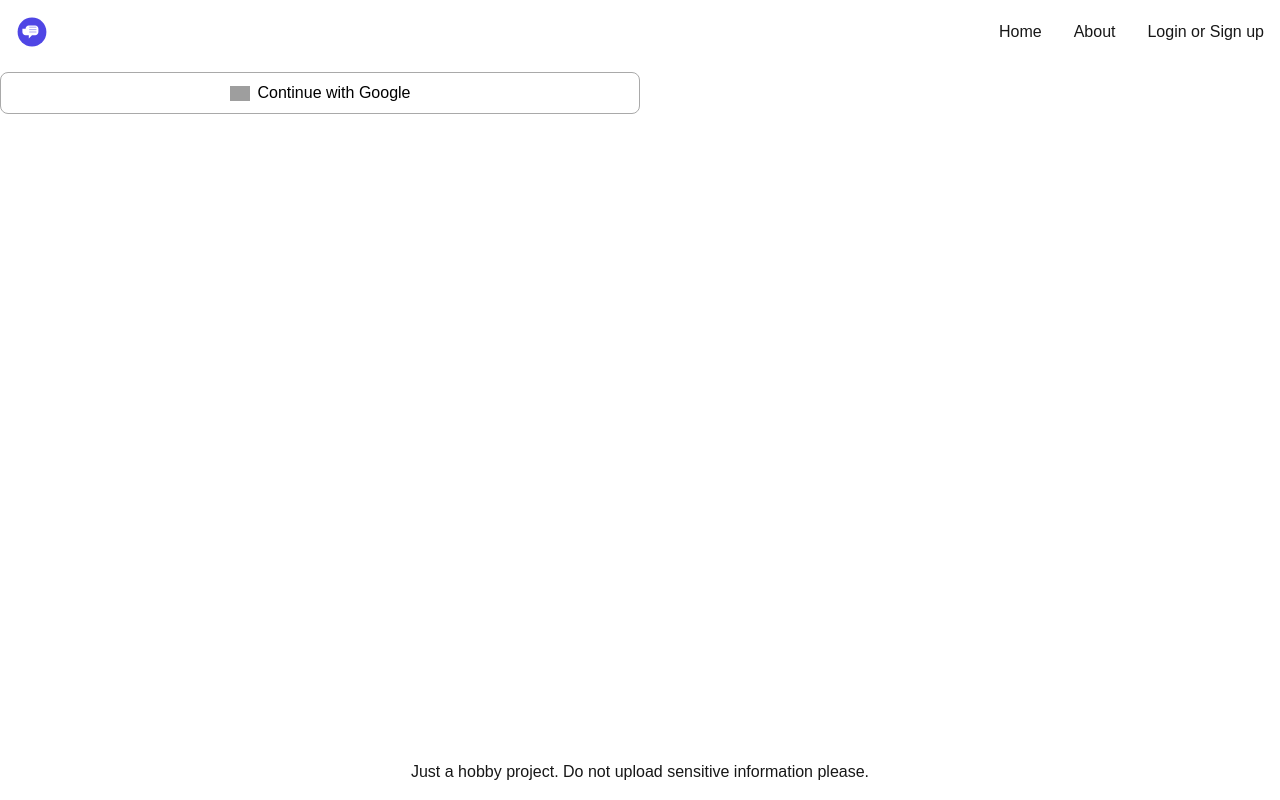
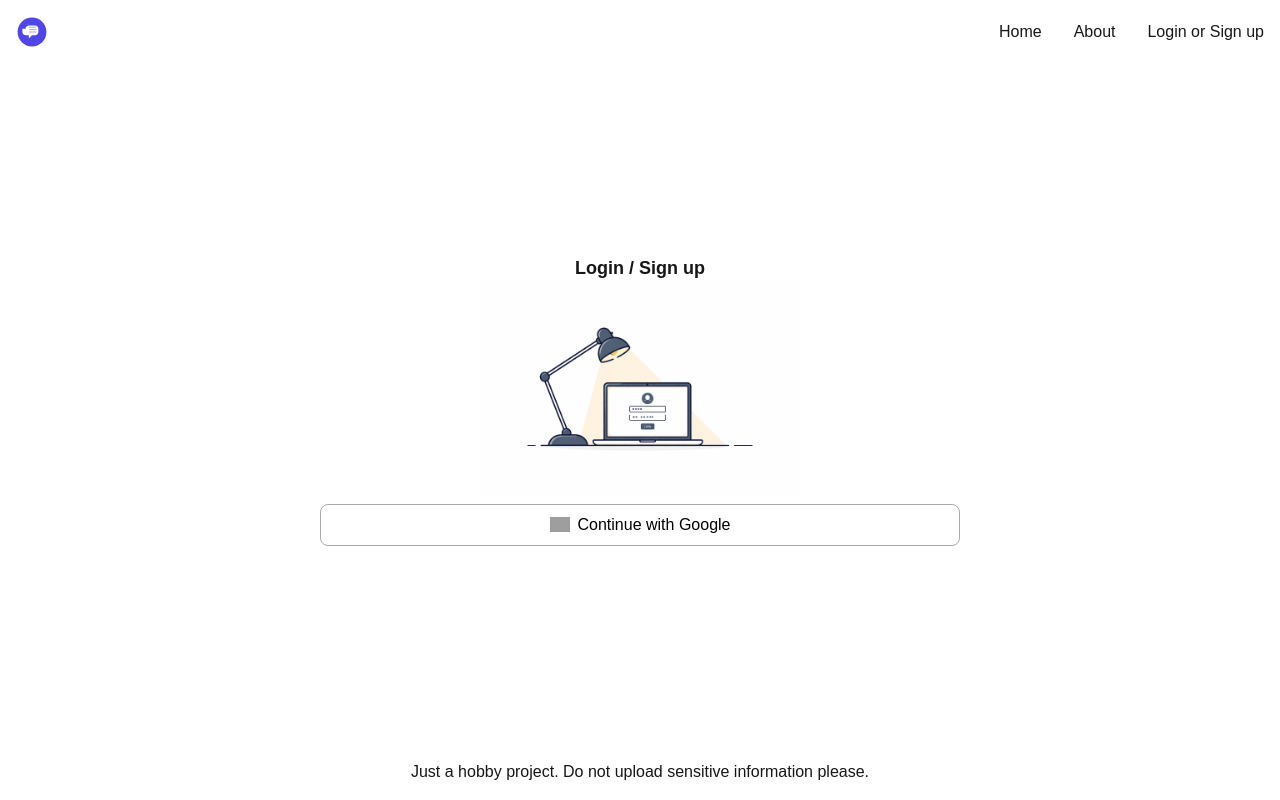
Before and after one commit to Eugene7997/chatJournal, a Next.js app in the folder frontend/: page /login in a window 1280 px wide. Built offline with nearby package versions, Linux system fonts and the light colour scheme; grey boxes are pictures that could not be loaded.

Commit message:
Added flexbox with flex-1 for element to take up any remaining spaces.

```diff
--- a/frontend/src/app/layout.tsx
+++ b/frontend/src/app/layout.tsx
@@ -30,7 +30,7 @@ export default function RootLayout({
         className={`${geistSans.variable} ${geistMono.variable} antialiased min-h-screen flex flex-col`}
       >
         <Navbar/>
-        <main className="flex-1 pb-16">{children}</main>
+        <main className="flex-1 flex flex-col pb-16">{children}</main>
         <Footer />
       </body>
     </html>
--- a/frontend/src/app/login/page.tsx
+++ b/frontend/src/app/login/page.tsx
@@ -13,7 +13,9 @@ export default function LoginPage() {
   }
 
   return (
-    <div>
+    <div className="flex-1 flex flex-col items-center justify-center">
+      <h1 className="text-lg font-bold">Login / Sign up</h1>
+      <img src="/login_img.png" alt="A warm welcoming picture" className="h-1/8 w-1/4" />
       <GoogleAuthButton onClick={loginWithGooglePopUp}/>
     </div>
   );
```
